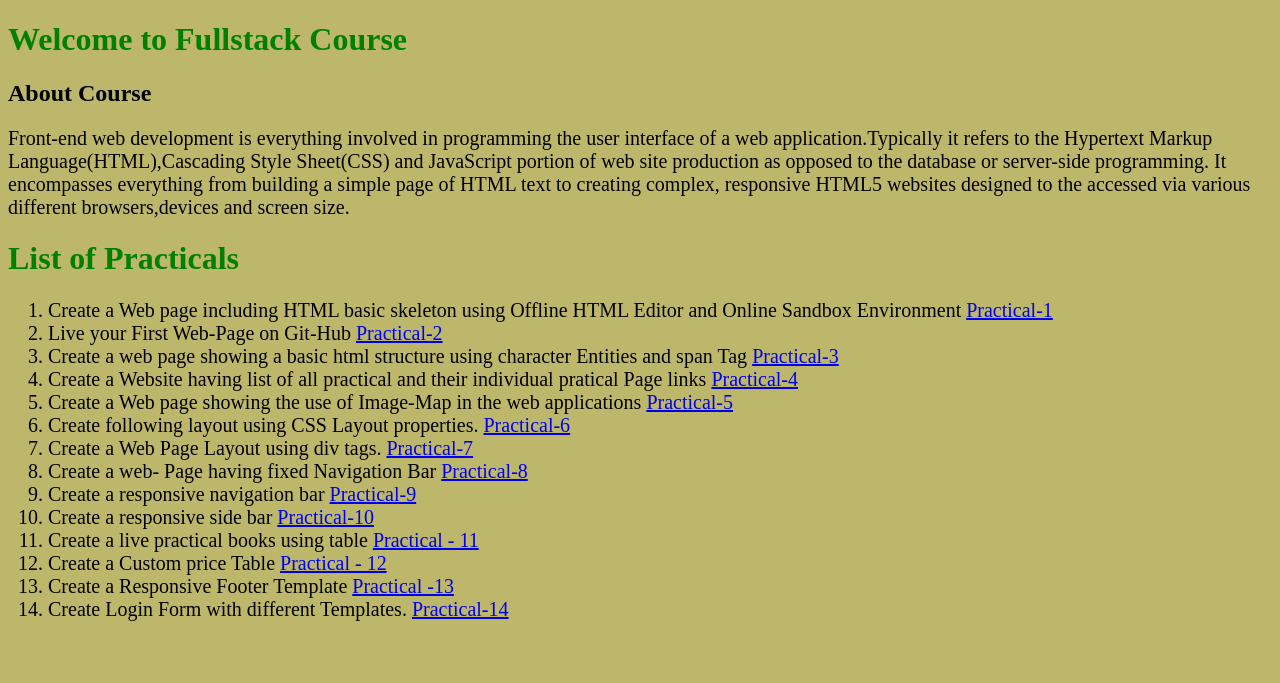
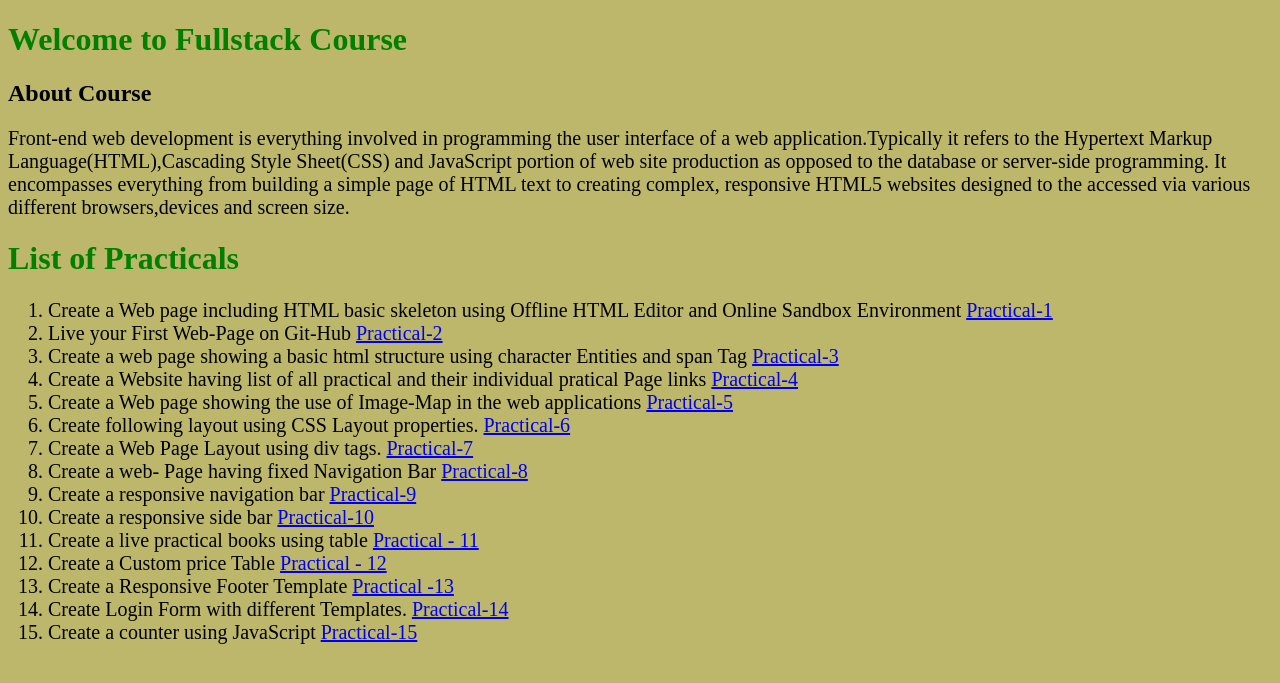
Before and after one commit to Mystery01092000/Full-Stack-sem-5, a Jekyll site: the page index.html, which Jekyll copies as it is, in a window 1280 px wide. Shown: the top 683 px of the page. Built offline with Jekyll 4.4.1, drawn with Linux system fonts in a browser that asks for light colours.

Commit message:
Index updated

```diff
--- a/index.html
+++ b/index.html
@@ -72,6 +72,10 @@
             Create Login Form with different Templates.
             <a href="practicals/Practical14.html" target="_blank">Practical-14</a>
         </li>
+        <li>
+            Create a counter using JavaScript
+            <a href="practicals/Practical5.html">Practical-15</a>
+        </li>
     </ol>
     </div>
 </body>
```
